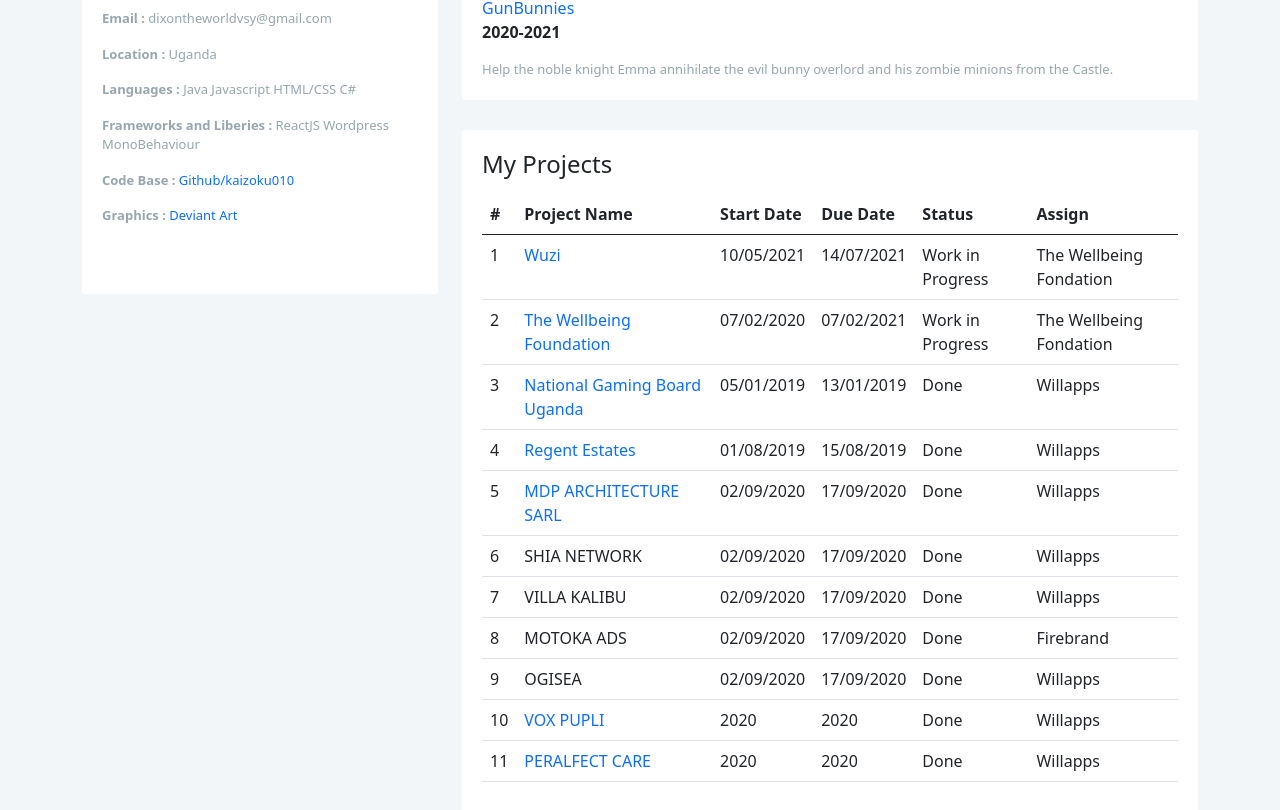
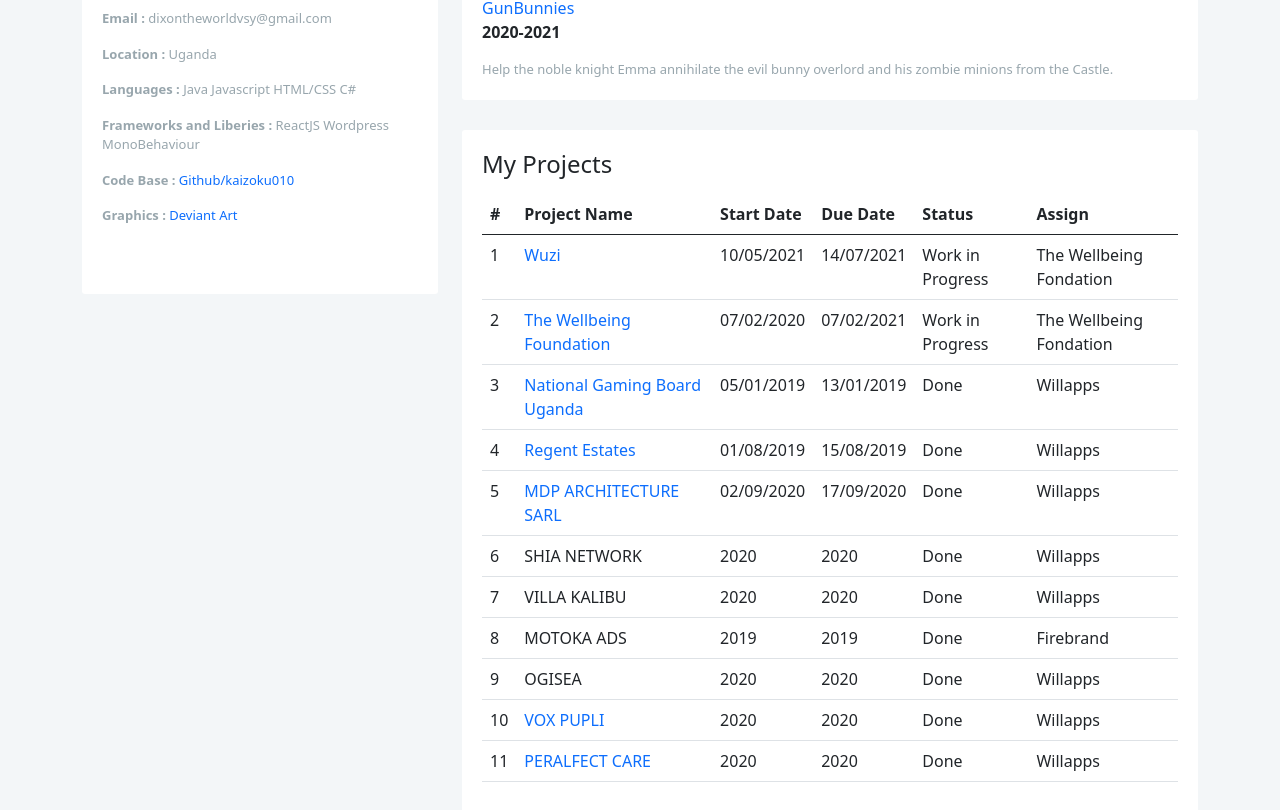
Before and after one commit to kaizoku010/firebrand, a React (Create React App) app: page / in a window 1280 px wide. Shown: the part 543-1353 px from the top of the page. Built offline with nearby package versions, Linux system fonts and the light colour scheme.

Commit message:
proper links

```diff
--- a/src/App.js
+++ b/src/App.js
@@ -224,8 +224,8 @@ function App() {
                               SHIA NETWORK
                             </a>
                           </td>
-                          <td>02/09/2020</td>
-                          <td>17/09/2020</td>
+                          <td>2020</td>
+                          <td>2020</td>
                           <td><span className="label label-warning">Done</span></td>
                           <td>Willapps</td>
 
@@ -239,8 +239,8 @@ function App() {
                               VILLA KALIBU
                             </a>
                           </td>
-                          <td>02/09/2020</td>
-                          <td>17/09/2020</td>
+                          <td>2020</td>
+                          <td>2020</td>
                           <td><span className="label label-warning">Done</span></td>
                           <td>Willapps</td>
 
@@ -254,8 +254,8 @@ function App() {
                               MOTOKA ADS
                             </a>
                           </td>
-                          <td>02/09/2020</td>
-                          <td>17/09/2020</td>
+                          <td>2019</td>
+                          <td>2019</td>
                           <td><span className="label label-warning">Done</span></td>
                           <td>Firebrand</td>
 
@@ -269,8 +269,8 @@ function App() {
                               OGISEA
                             </a>
                           </td>
-                          <td>02/09/2020</td>
-                          <td>17/09/2020</td>
+                          <td>2020</td>
+                          <td>2020</td>
                           <td><span className="label label-warning">Done</span></td>
                           <td>Willapps</td>
 
```
